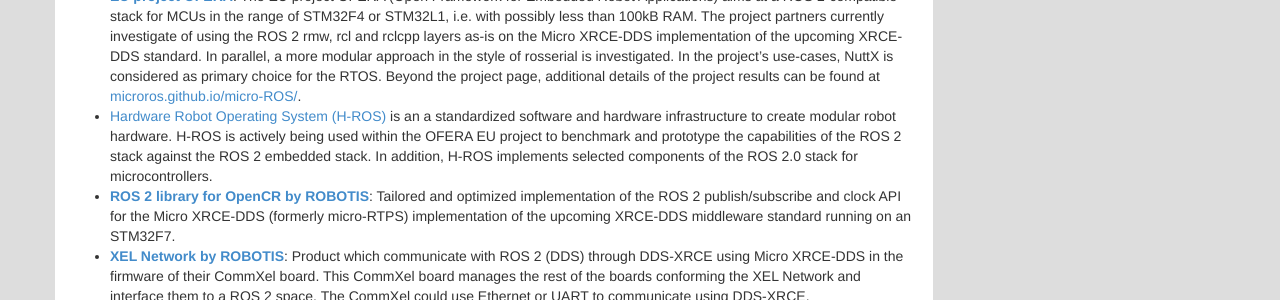
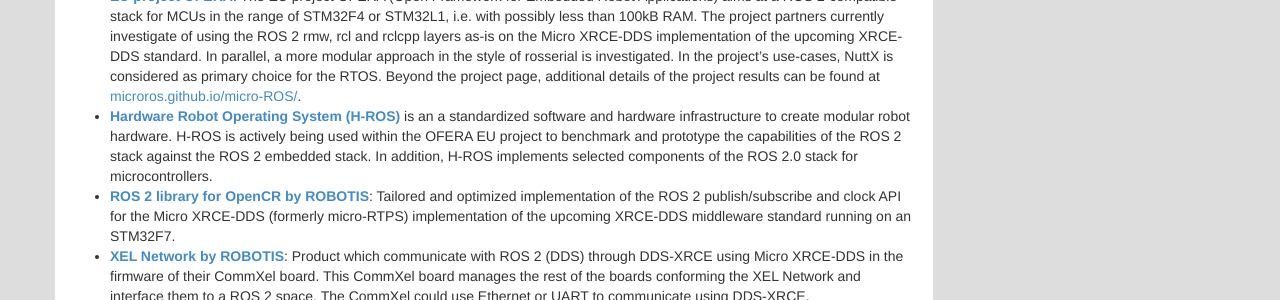
Before and after one commit to ros2/design, a Jekyll site: the page built from articles/embedded.md, in a window 1280 px wide and 900 px high, scrolled down 2521 px. Shown: the part 150-450 px from the top of the window. Built offline with Jekyll 4.4.1, drawn with Linux system fonts in a browser that asks for light colours; nearby versions of some CDN libraries.

Commit message:
Bold H-ROS prior work to be consistent

```diff
--- a/articles/embedded.md
+++ b/articles/embedded.md
@@ -77,7 +77,7 @@
 ### ROS2-based approaches
 *   [**EU project OFERA**](http://ofera.eu/): The EU project OFERA (Open Framework for Embedded Robot Applications) aims at a ROS 2-compatible stack for MCUs in the range of STM32F4 or STM32L1, i.e. with possibly less than 100kB RAM. The project partners currently investigate of using the ROS 2 rmw, rcl and rclcpp layers as-is on the Micro XRCE-DDS implementation of the upcoming XRCE-DDS standard. In parallel, a more modular approach in the style of rosserial is investigated. In the project's use-cases, NuttX is considered as primary choice for the RTOS. Beyond the project page, additional details of the project results can be found at [microros.github.io/micro-ROS/](https://microros.github.io/micro-ROS/).
 
-* [Hardware Robot Operating System (H-ROS)](https://acutronicrobotics.com/modularity/H-ROS/) is an a standardized software and hardware infrastructure to create modular robot hardware. H-ROS is actively being used within the OFERA EU project to benchmark and prototype the capabilities of the ROS 2 stack against the ROS 2 embedded stack. In addition, H-ROS implements selected components of the ROS 2.0 stack for microcontrollers.
+* [**Hardware Robot Operating System (H-ROS)**](https://acutronicrobotics.com/modularity/H-ROS/) is an a standardized software and hardware infrastructure to create modular robot hardware. H-ROS is actively being used within the OFERA EU project to benchmark and prototype the capabilities of the ROS 2 stack against the ROS 2 embedded stack. In addition, H-ROS implements selected components of the ROS 2.0 stack for microcontrollers.
 
 *   [**ROS 2 library for OpenCR by ROBOTIS**](https://github.com/ROBOTIS-GIT/OpenCR/tree/feature-ros2-micrortps/arduino/opencr_arduino/opencr/libraries/ROS2): Tailored and optimized implementation of the ROS 2 publish/subscribe and clock API for the Micro XRCE-DDS (formerly micro-RTPS) implementation of the upcoming XRCE-DDS middleware standard running on an STM32F7.
 
```
